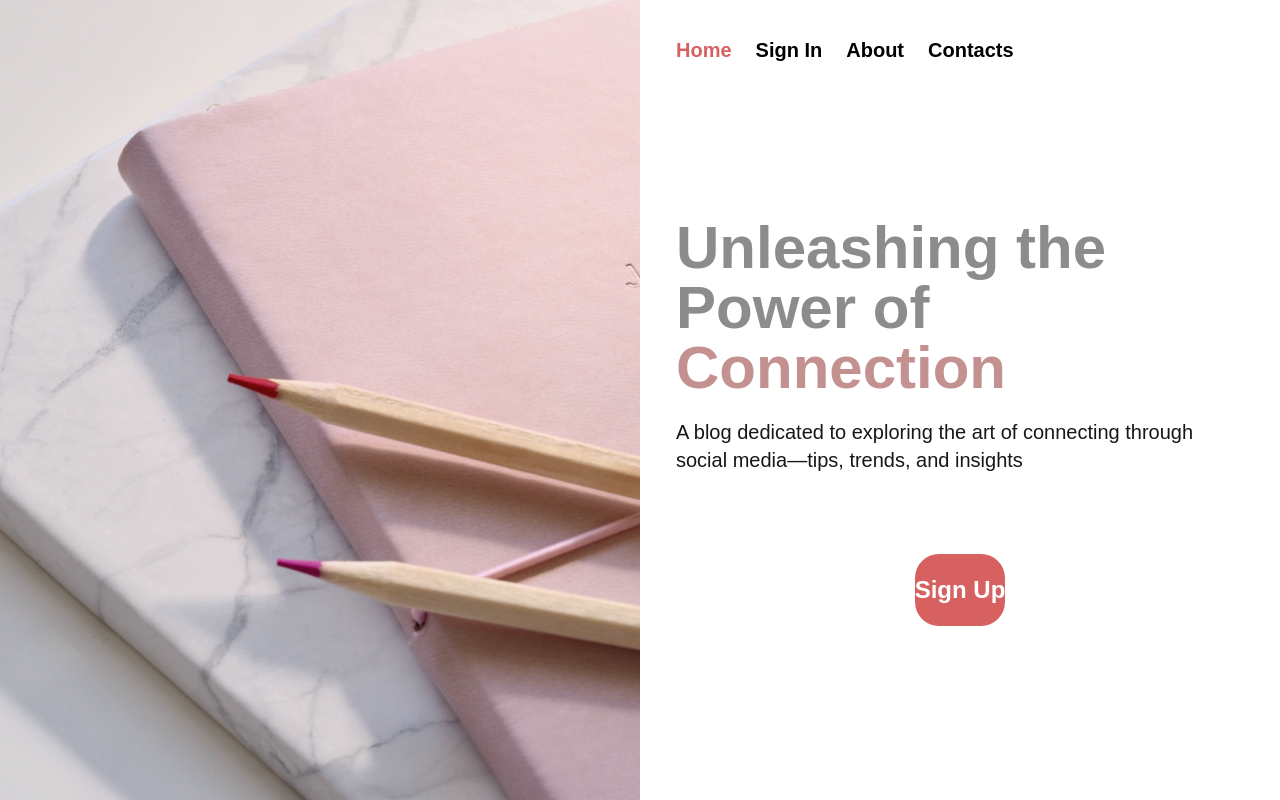
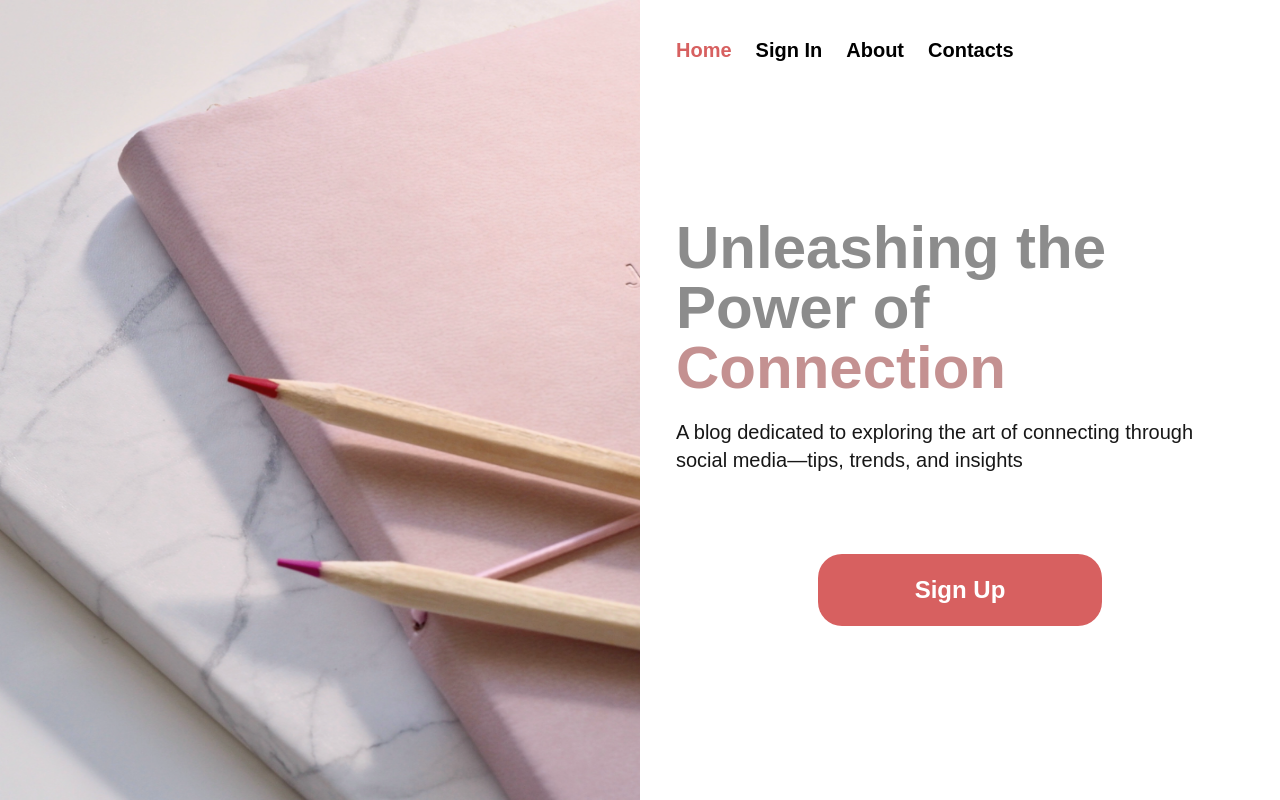
Before and after one commit to ElizaCalmau/Blog-App, a Next.js app: page / in a window 1280 px wide. Built offline with nearby package versions, Linux system fonts and the light colour scheme; no server answers.

Commit message:
fixed button width

```diff
--- a/src/app/components/Button.tsx
+++ b/src/app/components/Button.tsx
@@ -17,7 +17,7 @@ export const Button: React.FC<Prop> = ({
 }) => {
     return (
         <div
-            className={`${color} ${size} ${width} ${padding} ${position} rounded-3xl w-fit text-center cursor-pointer`}
+            className={`${color} ${size} ${width} ${padding} ${position} rounded-3xl text-center cursor-pointer`}
         >
             {text}
         </div>
```
